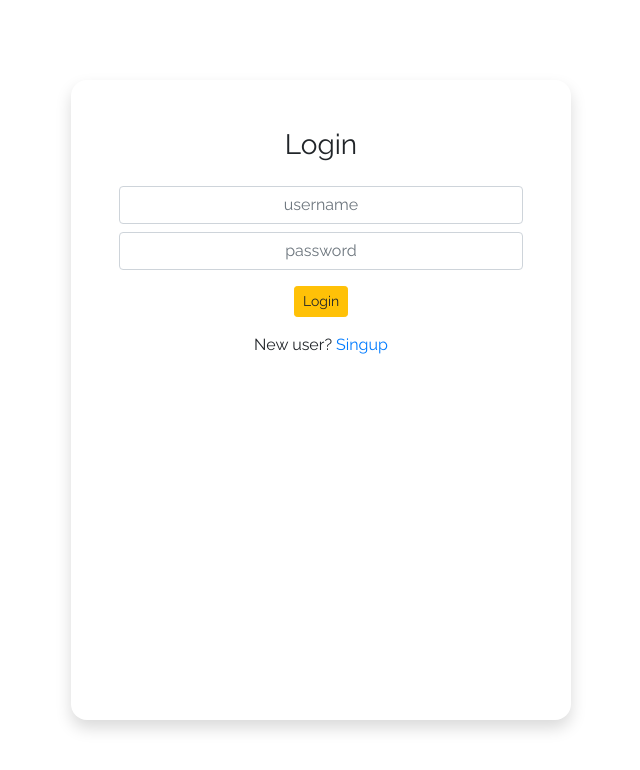
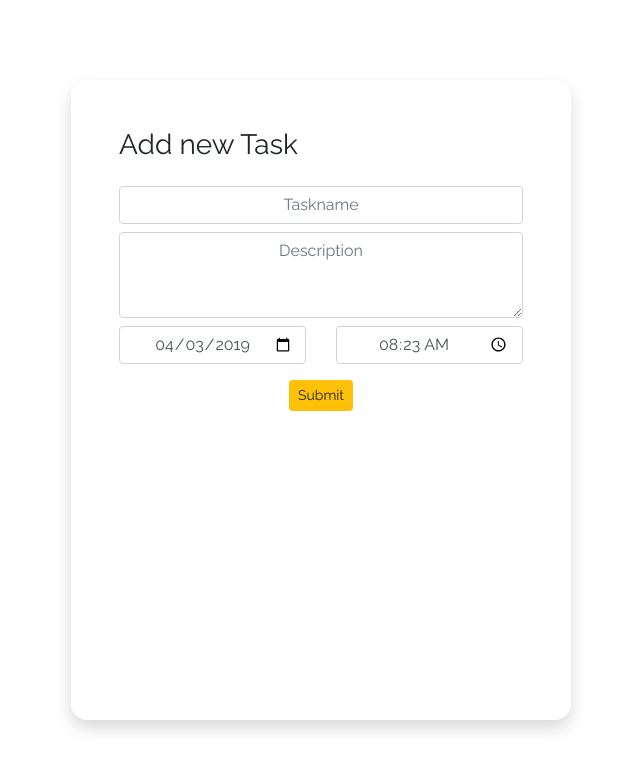
Before and after one commit to naveennvrgup/django-schedule, a React (Create React App) app in the folder frontend/: page /add in a window 1280 px wide. Shown: the top 770 px of the page, without its empty margins (319-959 px from the left). Built offline with nearby package versions, Linux system fonts and the light colour scheme.

Commit message:
list is show

```diff
--- a/frontend/src/App.js
+++ b/frontend/src/App.js
@@ -1,12 +1,12 @@
 import React, { Component } from 'react';
-import { withRouter, Switch, Route } from 'react-router-dom'
+import { Switch, Route } from 'react-router-dom'
 
 import 'bootstrap/dist/css/bootstrap.min.css'
 import './assets/app.scss'
 
 import List from './components/list';
 import Add from './components/add'
-import Edit from './components/edit'
+// import Edit from './components/edit'
 import View from './components/view'
 import Login from './components/login'
 import Signout from './components/signout'
@@ -17,12 +17,12 @@ class App extends Component {
     return (
       <div className="App shadow p-5">
         <Switch>
-          {/* <Route path='/view/:id' component={Add} />
+          <Route path='/view/:id' component={Add} />
           <Route path='/edit/:id' component={View} />
-          <Route path='/add/:id' component={Add} /> */}
+          <Route path='/add/' component={Add} />
           <Route path='/list/' component={List} />
 
-          {/* <Route path='/singout/' component={Signout} /> */}
+          <Route path='/singout/' component={Signout} />
           <Route path='/signup/' component={Signup} />
           <Route path='/' component={Login} />
 
--- a/frontend/src/axios.js
+++ b/frontend/src/axios.js
@@ -10,7 +10,7 @@ export default () => {
     return axios.create({
         baseURL: burl,
         headers: {
-            authorization: sessionStorage['token'],
+            authorization: localStorage['token'],
         }
     });
 }
--- a/frontend/src/components/add.js
+++ b/frontend/src/components/add.js
@@ -1,10 +1,64 @@
 import React, { Component } from 'react'
+import fuser from '../axios';
 
 export default class add extends Component {
+    axios = fuser()
+    add_task = e => {
+        e.preventDefault()
+        console.log(this.date.value,this.time.value)
+        const data = {
+            task: this.task.value,
+            description: this.des.value,
+            start: `${this.date.value} ${this.time.value}`
+        }
+        console.log(data);
+        this.axios.post('/todo/', data).then(d => {
+            this.props.history.push('/list/')
+        })
+    }
+
+    componentDidMount = () => {
+        const dt = new Date().toISOString()
+        this.date.value = dt.slice(0, 10)
+        this.time.value = dt.slice(11,16)
+    }
+
+
     render() {
         return (
             <div>
-        add
+                <h3>Add new Task</h3>
+                <form className="mt-4">
+                    <input type="text"
+                        ref={e => this.task = e}
+                        placeholder='Taskname'
+                        className="mt-2 form-control text-center" />
+                    <textarea type="text"
+                        rows={3}
+                        ref={e => this.des = e}
+                        placeholder='Description'
+                        className="mt-2 form-control text-center" />
+                    <div className="row">
+                        <div className="col">
+                            <input type="date"
+                                ref={e => this.date = e}
+                                className="mt-2 form-control text-center" />
+                        </div>
+                        <div className="col">
+                            <input type="time"
+                                ref={e => this.time = e}
+                                className="mt-2 form-control text-center" />
+
+                        </div>
+                    </div>
+                    <div className="text-center">
+                        <button
+                            onClick={this.add_task}
+                            className="btn btn-sm btn-warning mt-3">
+                            Submit
+                        </button>
+                    </div>
+                </form>
             </div>
         )
     }
--- a/frontend/src/components/list.js
+++ b/frontend/src/components/list.js
@@ -3,21 +3,61 @@ import fuser from '../axios'
 
 export default class list extends Component {
     axios = fuser()
+    state = {
+        todos: []
+    }
 
     componentDidMount = () => {
-        this.axios.post('todo/',{
-            'msg': 'god'
-        })
+        this.get_todos()
+    }
+
+    get_todos = () => {
+        this.axios('todo/')
             .then(d => {
-                console.log(d.data);
+                console.log(d.data)
+                this.setState({
+                    ...this.state,
+                    todos: d.data
+                })
             })
     }
 
+    render() {
+        const todos = this.state.todos.map((ele,i) =>
+                <div className="todo d-flex mt-3 align-items-center">
+                    <div>
+                        {i+1}
+                    </div>
+                    <div className='mx-3 flex-grow-1'>
+                        <div>{ele.task}</div>
+                        <div className="text-black-50">{ele.description}</div>
+                    </div>
+                </div>
+            )
 
-    render() {
         return (
             <div>
+                <h3>Tasks Schedule:</h3>
+                <div className="mt-3">
+                    <div className="d-flex
+                    text-cite
+                    justify-content-between align-items-center">
+                        <div>
+                            <span>Total tasks: </span>
+                            {this.state.todos.length}
+                        </div>
+                        <button
+                        onClick={()=> this.props.history.push('/add/')}
+                        className="btn btn-sm btn-warning">
+                            <span>Add </span>
+                            <i className="fa fa-plus"></i>
+                        </button>
+                    </div>
+                </div>
 
+                <div className="mt-4">
+                    {todos}
+                </div>
             </div>
         )
     }
--- a/frontend/src/components/login.js
+++ b/frontend/src/components/login.js
@@ -21,7 +21,7 @@ export default class login extends Component {
 
         this.axios.post('login/', data).then(d => {
             const token = d.data.token
-            localStorage['token'] = `token ${d.data.token}`
+            localStorage['token'] = `token ${token}`
             this.props.history.push('/list/')
         }).catch(e=>{
             this.setState({
```
Also changed, not shown: 1 other file (tests, documents, lock files or other folders). Lines whose indentation alone changed are shown as unchanged.
